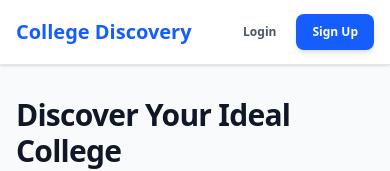
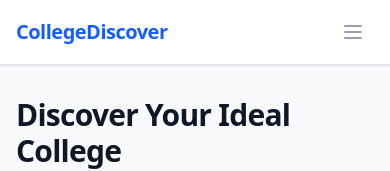
Before and after one commit to keertimaanya/College-discovery-platform, a Next.js app: page / in a window 390 px wide. Shown: the top 171 px of the page. Built offline with nearby package versions, Linux system fonts and the light colour scheme.

Commit message:
Polished Navbar with mobile hamburger menu and badge counters

```diff
--- a/src/components/layout/Navbar.tsx
+++ b/src/components/layout/Navbar.tsx
@@ -2,12 +2,25 @@
 
 import React, { useState, useEffect } from "react";
 import Link from "next/link";
-import { useRouter } from "next/navigation";
+import { useRouter, usePathname } from "next/navigation";
 import { Button } from "../ui/Button";
+import { useSaved } from "@/context/SavedContext";
+import { useCompare } from "@/context/CompareContext";
 
 export function Navbar() {
   const router = useRouter();
+  const pathname = usePathname();
+
+  const { savedIds } = useSaved();
+  const { compareIds } = useCompare();
+
   const [user, setUser] = useState<{ name: string; email: string } | null>(null);
+  const [isMobileMenuOpen, setIsMobileMenuOpen] = useState(false);
+
+  // Close mobile menu automatically whenever navigation path changes
+  useEffect(() => {
+    setIsMobileMenuOpen(false);
+  }, [pathname]);
 
   const checkAuth = () => {
     try {
@@ -23,7 +36,6 @@ export function Navbar() {
     }
   };
 
-  // Sync auth state on mount and listen to window storage events for real-time updates
   useEffect(() => {
     checkAuth();
     window.addEventListener("storage", checkAuth);
@@ -33,38 +45,55 @@ export function Navbar() {
   const handleLogout = () => {
     localStorage.removeItem("auth-user");
     setUser(null);
-    // Notify other components/listeners that storage has changed
     window.dispatchEvent(new Event("storage"));
     router.push("/");
   };
 
+  const isActiveLink = (path: string) => {
+    return pathname === path
+      ? "border-blue-600 text-blue-600 font-extrabold"
+      : "border-transparent text-gray-500 hover:border-gray-300 hover:text-gray-700 font-bold";
+  };
+
   return (
-    <nav className="bg-white border-b border-gray-200 sticky top-0 z-30 shadow-sm">
+    <nav className="bg-white border-b border-gray-200 sticky top-0 z-35 shadow-sm">
       <div className="max-w-7xl mx-auto px-4 sm:px-6 lg:px-8">
         <div className="flex justify-between h-16">
           <div className="flex items-center gap-8">
-            <Link href="/" className="flex-shrink-0 flex items-center font-black text-xl text-blue-600 hover:text-blue-700 transition-colors">
-              College Discovery
+            {/* Logo on Left */}
+            <Link href="/" className="flex-shrink-0 flex items-center font-black text-xl text-blue-600 hover:text-blue-700 transition-colors tracking-tight">
+              CollegeDiscover
             </Link>
-            <div className="hidden sm:flex sm:space-x-8 h-full">
-              <Link href="/" className="inline-flex items-center px-1 h-full border-b-2 border-transparent text-sm font-bold text-gray-500 hover:border-blue-500 hover:text-blue-600 transition-all">
+
+            {/* Desktop Navigation Links */}
+            <div className="hidden md:flex sm:space-x-8 h-full">
+              <Link href="/" className={`inline-flex items-center px-1 h-full border-b-2 text-sm transition-all ${isActiveLink("/")}`}>
                 Home
               </Link>
-              <Link href="/compare" className="inline-flex items-center px-1 h-full border-b-2 border-transparent text-sm font-bold text-gray-500 hover:border-blue-500 hover:text-blue-600 transition-all">
+              <Link href="/compare" className={`inline-flex items-center px-1 h-full border-b-2 text-sm transition-all gap-1.5 ${isActiveLink("/compare")}`}>
                 Compare
+                {compareIds.length > 0 && (
+                  <span className="inline-flex items-center justify-center h-5 w-5 rounded-full bg-blue-100 text-[10px] font-black text-blue-600 animate-pulse">
+                    {compareIds.length}
+                  </span>
+                )}
               </Link>
-              <Link href="/saved" className="inline-flex items-center px-1 h-full border-b-2 border-transparent text-sm font-bold text-gray-500 hover:border-blue-500 hover:text-blue-600 transition-all">
+              <Link href="/saved" className={`inline-flex items-center px-1 h-full border-b-2 text-sm transition-all gap-1.5 ${isActiveLink("/saved")}`}>
                 Saved
+                {savedIds.length > 0 && (
+                  <span className="inline-flex items-center justify-center h-5 w-5 rounded-full bg-red-100 text-[10px] font-black text-red-600">
+                    {savedIds.length}
+                  </span>
+                )}
               </Link>
             </div>
           </div>
 
-          {/* Authentication Actions Area */}
-          <div className="flex items-center gap-3">
+          {/* Desktop Right Side: Authentication */}
+          <div className="hidden md:flex items-center gap-3">
             {user ? (
-              // Display profile name and log out if logged in
               <div className="flex items-center gap-4">
-                <span className="text-sm font-bold text-gray-700 hidden md:inline">
+                <span className="text-sm font-bold text-gray-700">
                   Hello, <span className="text-blue-600">{user.name}</span>
                 </span>
                 <Button
@@ -77,23 +106,110 @@ export function Navbar() {
                 </Button>
               </div>
             ) : (
-              // Display sign-in controls if guest
               <div className="flex items-center gap-2">
                 <Link href="/login">
-                  <Button
-                    variant="ghost"
-                    size="sm"
-                    className="font-bold text-gray-500 hover:text-blue-600 h-9 px-3"
-                  >
+                  <Button variant="ghost" size="sm" className="font-bold text-gray-500 hover:text-blue-600 h-9 px-3">
                     Login
                   </Button>
                 </Link>
                 <Link href="/signup">
-                  <Button
-                    variant="primary"
-                    size="sm"
-                    className="font-bold h-9 px-4 rounded-lg text-xs"
-                  >
+                  <Button variant="primary" size="sm" className="font-bold h-9 px-4 rounded-lg text-xs">
+                    Sign Up
+                  </Button>
+                </Link>
+              </div>
+            )}
+          </div>
+
+          {/* Mobile Hamburger Button */}
+          <div className="flex items-center md:hidden">
+            <button
+              onClick={() => setIsMobileMenuOpen(!isMobileMenuOpen)}
+              className="inline-flex items-center justify-center p-2 rounded-lg text-gray-400 hover:text-gray-600 hover:bg-gray-50 focus:outline-none transition-colors border border-transparent hover:border-gray-200"
+              aria-expanded={isMobileMenuOpen}
+            >
+              <span className="sr-only">Open main menu</span>
+              {isMobileMenuOpen ? (
+                // "X" Icon
+                <svg className="block h-6 w-6" fill="none" viewBox="0 0 24 24" stroke="currentColor">
+                  <path strokeLinecap="round" strokeLinejoin="round" strokeWidth={2} d="M6 18L18 6M6 6l12 12" />
+                </svg>
+              ) : (
+                // Hamburger Icon
+                <svg className="block h-6 w-6" fill="none" viewBox="0 0 24 24" stroke="currentColor">
+                  <path strokeLinecap="round" strokeLinejoin="round" strokeWidth={2} d="M4 6h16M4 12h16M4 18h16" />
+                </svg>
+              )}
+            </button>
+          </div>
+        </div>
+      </div>
+
+      {/* Mobile Dropdown Drop Drawer Menu */}
+      {isMobileMenuOpen && (
+        <div className="md:hidden bg-white border-t border-gray-100 shadow-lg absolute left-0 right-0 py-3 px-4 space-y-3 z-30 animate-fade-in-down">
+          <div className="flex flex-col space-y-2">
+            <Link
+              href="/"
+              className={`flex items-center px-3 py-2.5 rounded-xl text-sm font-bold transition-all ${
+                pathname === "/" ? "bg-blue-50 text-blue-600" : "text-gray-600 hover:bg-gray-50"
+              }`}
+            >
+              Home
+            </Link>
+            <Link
+              href="/compare"
+              className={`flex items-center justify-between px-3 py-2.5 rounded-xl text-sm font-bold transition-all ${
+                pathname === "/compare" ? "bg-blue-50 text-blue-600" : "text-gray-600 hover:bg-gray-50"
+              }`}
+            >
+              <span>Compare</span>
+              {compareIds.length > 0 && (
+                <span className="inline-flex items-center justify-center h-5 w-5 rounded-full bg-blue-100 text-[10px] font-black text-blue-600">
+                  {compareIds.length}
+                </span>
+              )}
+            </Link>
+            <Link
+              href="/saved"
+              className={`flex items-center justify-between px-3 py-2.5 rounded-xl text-sm font-bold transition-all ${
+                pathname === "/saved" ? "bg-blue-50 text-blue-600" : "text-gray-600 hover:bg-gray-50"
+              }`}
+            >
+              <span>Saved</span>
+              {savedIds.length > 0 && (
+                <span className="inline-flex items-center justify-center h-5 w-5 rounded-full bg-red-100 text-[10px] font-black text-red-600">
+                  {savedIds.length}
+                </span>
+              )}
+            </Link>
+          </div>
+
+          {/* Mobile Auth Options */}
+          <div className="border-t border-gray-150 pt-3 flex flex-col gap-2.5">
+            {user ? (
+              <div className="space-y-3 px-3">
+                <p className="text-sm font-bold text-gray-700">
+                  Hello, <span className="text-blue-600">{user.name}</span>
+                </p>
+                <Button
+                  variant="outline"
+                  size="sm"
+                  onClick={handleLogout}
+                  className="w-full font-bold border-gray-300 text-gray-700 hover:bg-gray-50 h-10 rounded-xl"
+                >
+                  Logout
+                </Button>
+              </div>
+            ) : (
+              <div className="flex gap-2">
+                <Link href="/login" className="flex-1">
+                  <Button variant="ghost" size="sm" className="w-full font-bold text-gray-500 hover:text-blue-600 h-10 rounded-xl">
+                    Login
+                  </Button>
+                </Link>
+                <Link href="/signup" className="flex-1">
+                  <Button variant="primary" size="sm" className="w-full font-bold h-10 rounded-xl text-xs">
                     Sign Up
                   </Button>
                 </Link>
@@ -101,7 +217,7 @@ export function Navbar() {
             )}
           </div>
         </div>
-      </div>
+      )}
     </nav>
   );
 }
```
